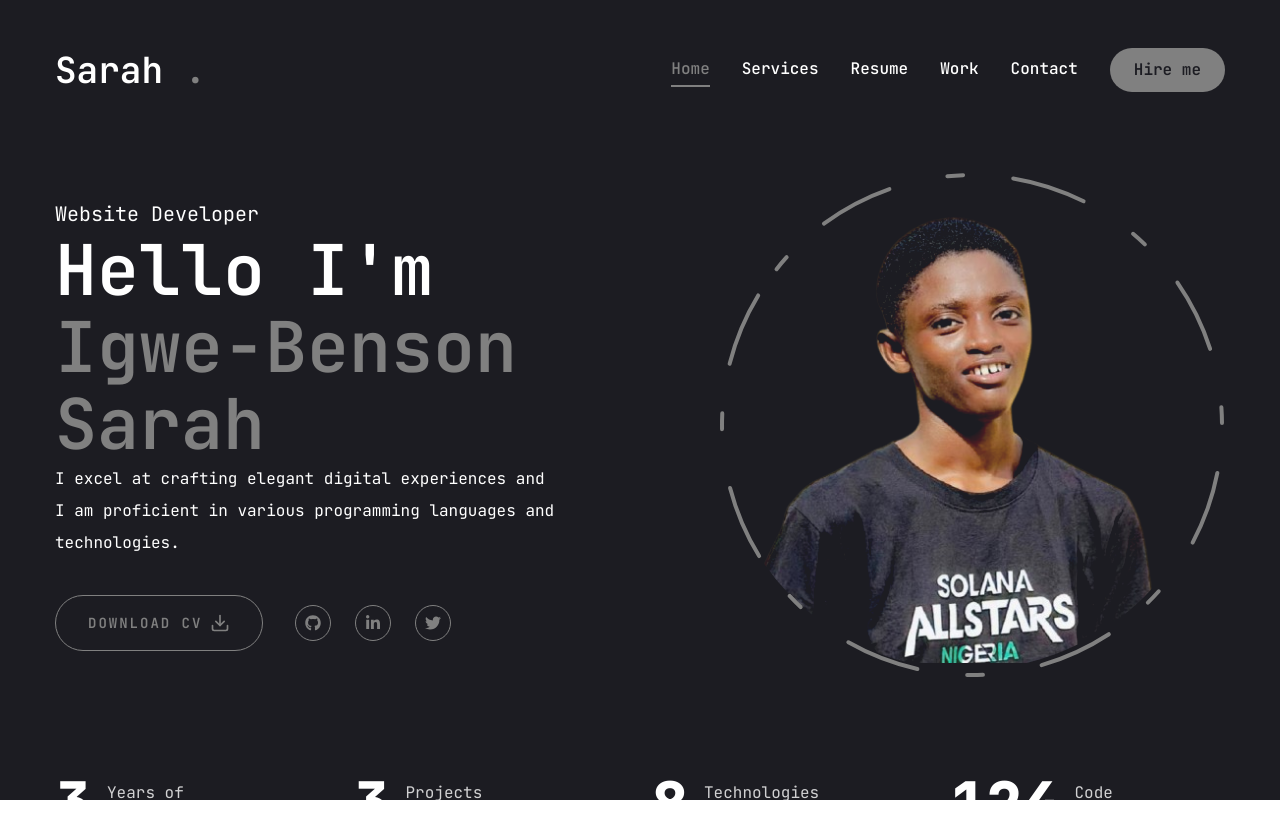
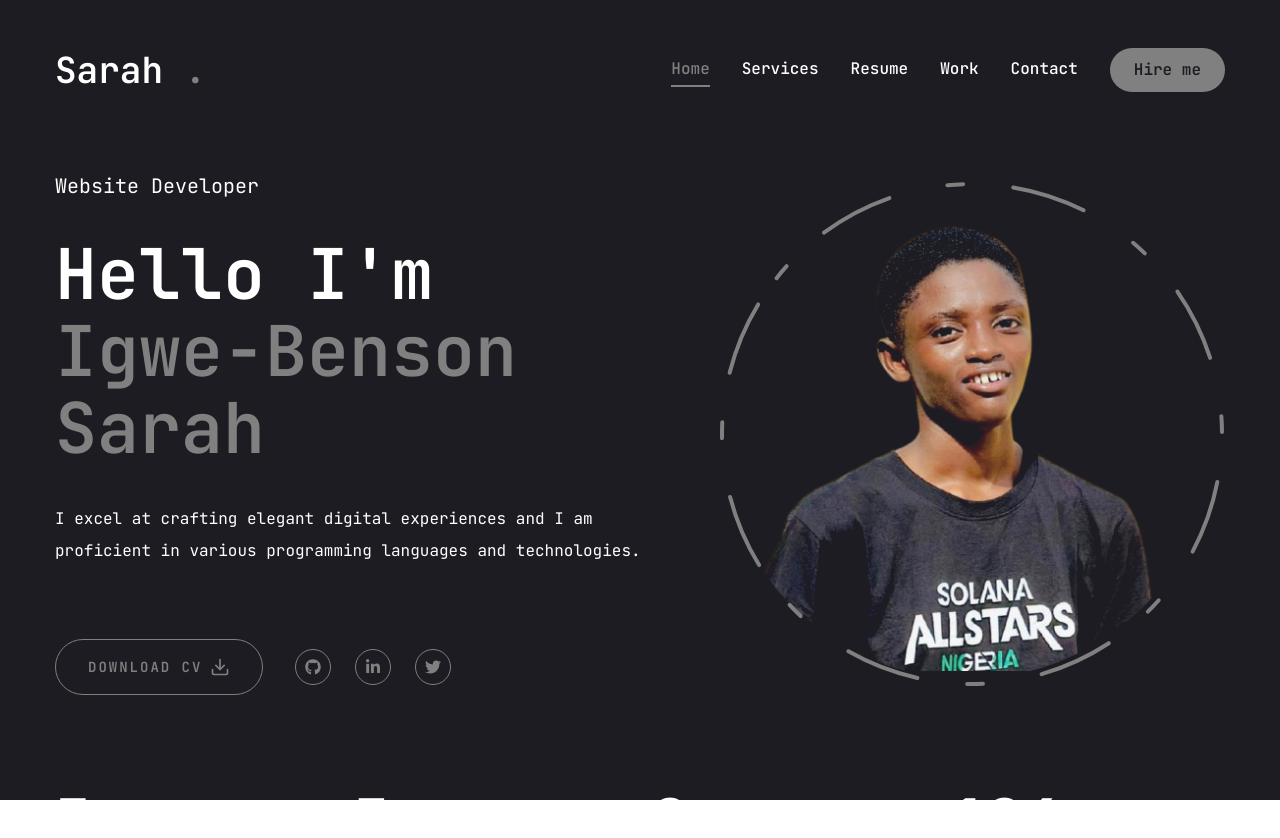
Before and after one commit to sarahib37/portfolio, a Next.js app: page / in a window 1280 px wide. Shown: the top 838 px of the page. Built offline with nearby package versions, Linux system fonts and the light colour scheme.

Commit message:
Portfolio Home Edit

```diff
--- a/app/page.jsx
+++ b/app/page.jsx
@@ -2,6 +2,8 @@ import Photo from "@/components/Photo"
 import Socials from "@/components/Socials"
 import Stats from "@/components/Stats"
 import { Button } from "@/components/ui/button"
+import { ArrowLeft, ArrowRight } from "lucide-react"
+import Link from "next/link"
 import {FiDownload} from 'react-icons/fi'
 
 const Home = () => {
@@ -9,19 +11,30 @@ const Home = () => {
     <section className="h-full">
       <div className="container mx-auto h-full">
         <div className="flex flex-col xl:flex-row items-center justify-between xl:pt-8 xl:pb-24">
-          <div className="text-center xl:text-left order-2 xl:order-none">
+          <div className="flex flex-col gap-9 text-center xl:text-left order-2 xl:order-none">
             <span className="text-xl">Website Developer</span>
             <h1 className="h1">Hello I'm <br/> <span className="text-accent">Igwe-Benson Sarah</span></h1>
-            <p className="max-w-[500px] mb-9 text-white">I excel at crafting elegant digital experiences and I am proficient in various programming languages and technologies.</p>
+            <p className="max-w-[100%] xl:max-w-[90%] mb-9 text-white">I excel at crafting elegant digital experiences and I am proficient in various programming languages and technologies.</p>
+            <Stats className='xl:hidden'/>
             <div className="flex flex-col xl:flex-row items-center gap-8">
-              <a href="/SarahIgwe.pdf" download='Resume'>
-                <Button variant='outline' size='lg' className='uppercase flex items-center gap-2'>
-                  <span>Download CV</span>
-                  <FiDownload className="text-xl"/>
-                </Button>
-              </a>
+              <div
+                className="flex xl:block flex-col align-center justify-center md:flex-row gap-7"
+              >
+                <a href="/SarahIgwe.pdf" download='Resume'>
+                  <Button variant='outline' size='lg' className='uppercase flex items-center gap-2 mx-auto'>
+                    <span>Download CV</span>
+                    <FiDownload className="text-xl"/>
+                  </Button>
+                </a>
+                <Link href='/work' className="xl:hidden">
+                  <Button variant='outline' size='lg' className='uppercase flex items-center gap-2 hover:gap-5'>
+                    <span>View my works</span>
+                    <ArrowRight className="text-xl"/>
+                  </Button>
+                </Link>
+              </div>
               <div className="mb-8 xl:mb-0">
-                <Socials containerStyles="flex gap-6" iconStyles='w-9 h-9 border border-accent rounded-full flex justify-center items-center text-accent text-base hover:bg-accent hover:text-primary hover:transition-all duration-500'/>
+                <Socials containerStyles="flex gap-12 xl:gap-6" iconStyles='w-9 h-9 border border-accent rounded-full flex justify-center items-center text-accent text-base hover:bg-accent hover:text-primary hover:transition-all duration-500'/>
               </div>
             </div>
           </div>
@@ -30,7 +43,7 @@ const Home = () => {
           </div>
         </div>
       </div>
-      <Stats/>
+      <Stats className='hidden xl:block'/>
     </section>
   )
 }
--- a/components/Socials.jsx
+++ b/components/Socials.jsx
@@ -3,7 +3,7 @@ import {FaGithub, FaTwitter, FaLinkedinIn} from 'react-icons/fa'
 
 const socials = [
     {icon: <FaGithub/>, path: 'https://github.com/sarahib37'},
-    {icon: <FaLinkedinIn/>, path: 'https://www.linkedin.com/in/igwe-benson-sarah-8285b0261'},
+    {icon: <FaLinkedinIn/>, path: 'https://www.linkedin.com/in/sarah-igwe-benson-4a6483286'},
     {icon: <FaTwitter/>, path: 'https://x.com/SarahIgwe660339'},
 ]
 
--- a/components/Stats.jsx
+++ b/components/Stats.jsx
@@ -21,9 +21,9 @@ const stats = [
   }
 ]
 
-const Stats = () => {
+const Stats = ({ className = "" }) => {
   return (
-    <section className="pt-4 pb-12 xl:pt-0 xl:pb-0">
+    <section className={`pt-4 pb-12 xl:pt-0 ${className}`}>
       <div className="container mx-auto">
         <div className="flex flex-wrap gap-6 max-w-[80vw] mx-auto xl:max-w-none">
           {stats.map((stat, index) => {return(
```
Also changed, not shown: 1 other file (tests, documents, lock files or other folders).
